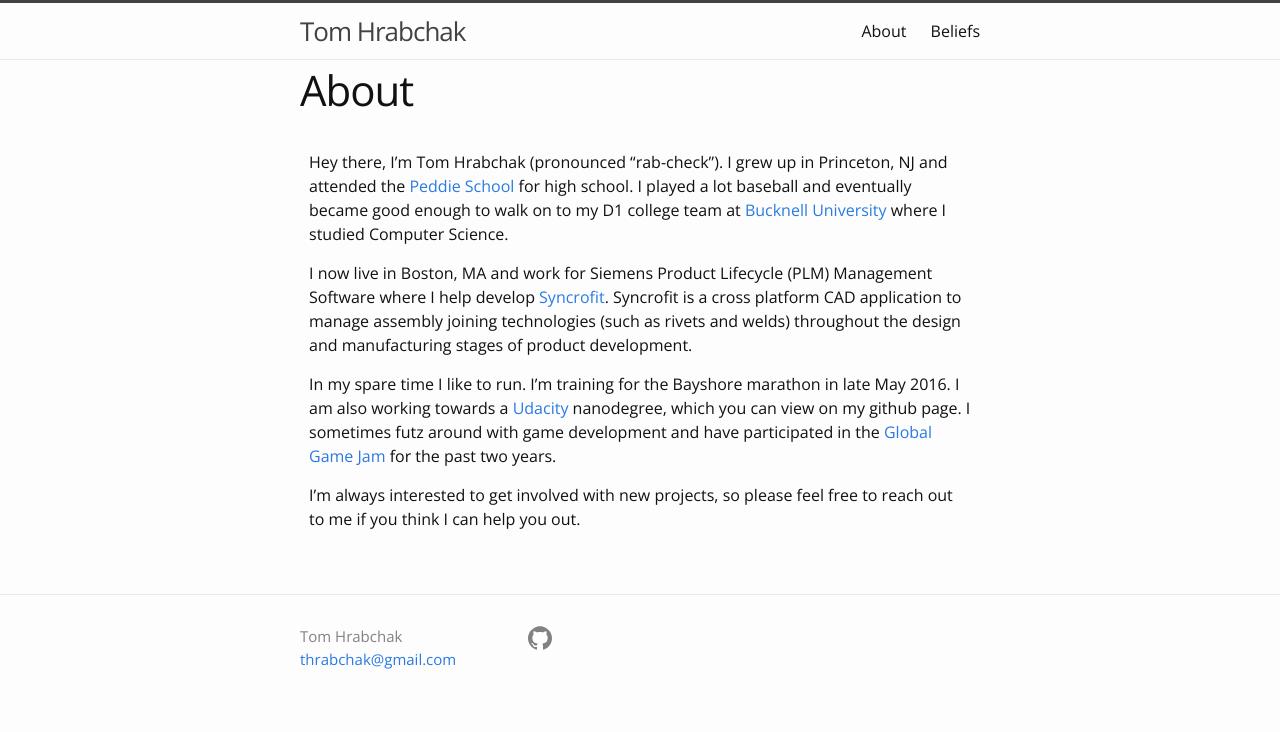
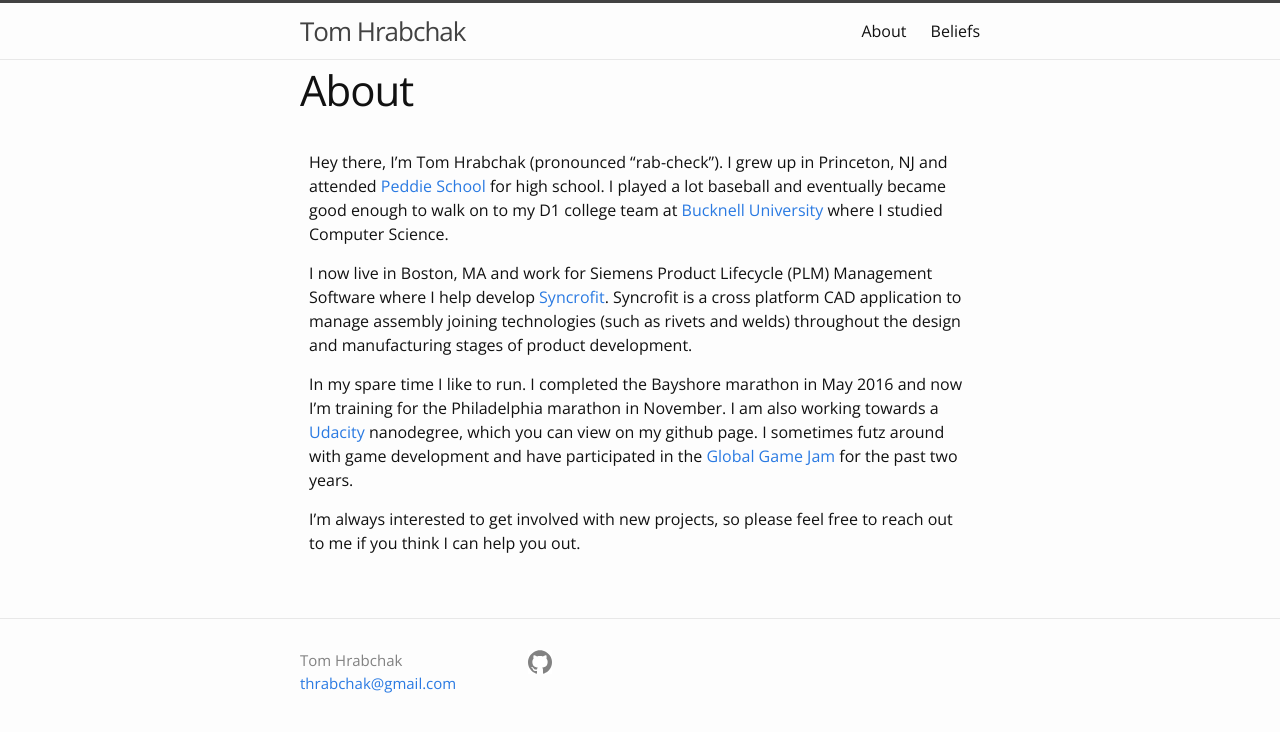
Before and after one commit to thrabchak/thrabchak.github.io, a Jekyll site: the page built from about.md, in a window 1280 px wide. Shown: the top 732 px of the page. Built offline with Jekyll 4.4.1, drawn with Linux system fonts in a browser that asks for light colours.

Commit message:
Minor updates to about me pages.

```diff
--- a/about.md
+++ b/about.md
@@ -3,10 +3,10 @@
 title: About
 ---
 
-Hey there, I'm Tom Hrabchak (pronounced "rab-check"). I grew up in Princeton, NJ and attended the [Peddie School](http://www.peddie.org/page) for high school. I played a lot baseball and eventually became good enough to walk on to my D1 college team at [Bucknell University](http://www.bucknell.edu/) where I studied Computer Science.
+Hey there, I'm Tom Hrabchak (pronounced "rab-check"). I grew up in Princeton, NJ and attended [Peddie School](http://www.peddie.org/page) for high school. I played a lot baseball and eventually became good enough to walk on to my D1 college team at [Bucknell University](http://www.bucknell.edu/) where I studied Computer Science.
 
 I now live in Boston, MA and work for Siemens Product Lifecycle (PLM) Management Software where I help develop [Syncrofit](https://www.plm.automation.siemens.com/en_us/products/syncrofit/syncrofit-overview.shtml). Syncrofit is a cross platform CAD application to manage assembly joining technologies (such as rivets and welds) throughout the design and manufacturing stages of product development.
 
-In my spare time I like to run. I'm training for the Bayshore marathon in late May 2016. I am also working towards a [Udacity](https://www.udacity.com/) nanodegree, which you can view on my github page. I sometimes futz around with game development and have participated in the [Global Game Jam](http://globalgamejam.org/) for the past two years.
+In my spare time I like to run. I completed the Bayshore marathon in May 2016 and now I'm training for the Philadelphia marathon in November. I am also working towards a [Udacity](https://www.udacity.com/) nanodegree, which you can view on my github page. I sometimes futz around with game development and have participated in the [Global Game Jam](http://globalgamejam.org/) for the past two years.
 
 I'm always interested to get involved with new projects, so please feel free to reach out to me if you think I can help you out.
```
Also changed, not shown: beliefs.md (+1 -1 lines).
